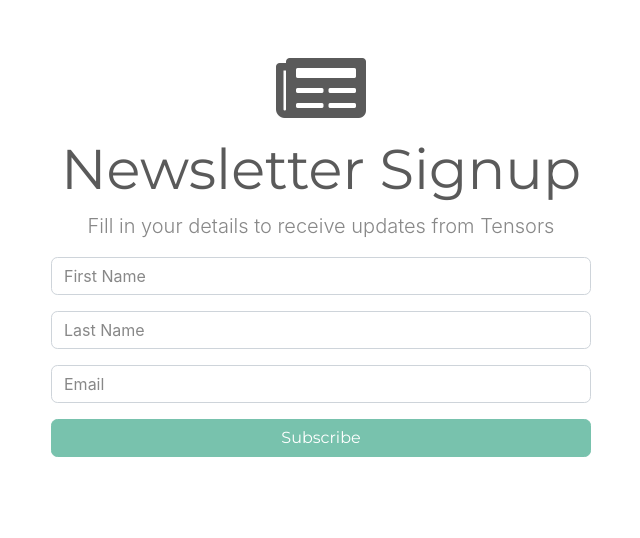
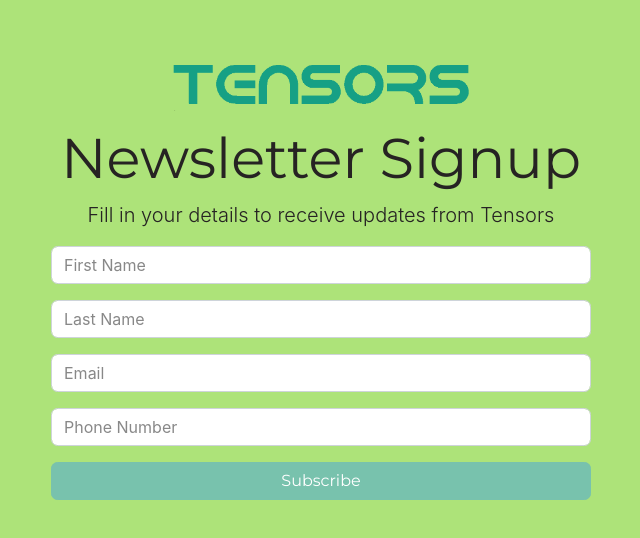
Before and after one commit to tensorsiitm/Newsletter, a website: page public/index.html in a window 1280 px wide. Shown: the whole page, without its empty margins (319-959 px from the left). Drawn offline with nearby package versions, Linux system fonts and the light colour scheme.

Commit message:
Ready for heroku

```diff
--- a/app.js
+++ b/app.js
@@ -13,7 +13,7 @@ app.use(express.static(path.join(__dirname, 'public')))
 
 //Subscribe Route
 app.post('/subscribe', (req, res) => {
-    const { firstName, lastName, email} = req.body;
+    const { firstName, lastName, email, phone} = req.body;
     //Make Sure Filled
     if(!firstName || !lastName || !email) {
         res.redirect('/fail.html')
@@ -27,7 +27,8 @@ app.post('/subscribe', (req, res) => {
                 status: 'subscribed',
                 merge_fields: {
                     FNAME: firstName,
-                    LNAME: lastName
+                    LNAME: lastName,
+                    PHONE: phone
                 }
             }
         ]
--- a/package.json
+++ b/package.json
@@ -6,18 +6,19 @@
   "homepage": "http://tensorsiitm.github.io/Newsletter",
   "scripts": {
     "predeploy": "npm run build",
-    "deploy":"gh-pages -d build",
+    "deploy": "gh-pages -d build",
     "start": "node app",
     "dev": "nodemon app"
   },
   "engines": {
-    "node": "12.18.3"
+    "node": "12.x"
   },
   "author": "Faseeh Ahmed",
   "license": "ISC",
   "dependencies": {
     "body-parser": "^1.19.0",
     "express": "^4.17.1",
+    "google-spreadsheet": "^3.0.13",
     "node-fetch": "^2.6.1",
     "request": "^2.88.2"
   }
--- /dev/null
+++ b/public/css/index.css
@@ -0,0 +1,13 @@
+body {
+    background-color: rgb(173,227,121);
+}
+
+h1, p {
+    color: rgb(38,35,35);
+}
+
+img {
+    position: relative;
+    margin: auto;
+    width: 300px;
+}
--- a/public/index.html
+++ b/public/index.html
@@ -7,12 +7,13 @@
     <link rel="stylesheet" type="text/css" href="https://bootswatch.com/4/minty/bootstrap.min.css">
     <link rel="stylesheet" href="https://use.fontawesome.com/releases/v5.5.0/css/all.css"
     integrity="sha384-B4dIYHKNBt8Bc12p+WXckhzcICo0wtJAoU8YZTY5qE0Id1GSseTk6S+L3BlXeVIU" crossorigin="anonymous" />
+    <link rel="stylesheet" type="text/css" href="css/index.css">
 </head>
 <body>
     <div class="container">
         <section class="row mt-5 text-center">
           <div class="col-md-6 m-auto">
-            <h1><i class="fas fa-newspaper fa-2x"></i></h1>
+            <img src="logof.png" alt="Tensors-logo">
             <h1 class="display-4">Newsletter Signup</h1>
             <p class="lead">
               Fill in your details to receive updates from Tensors
@@ -28,6 +29,9 @@
               <div class="form-group">
                 <input type="email" name="email" id="email" class="form-control" placeholder="Email" required />
               </div>
+              <div class="form-group">
+                <input type="tel" name="phone" id="phone" class="form-control" placeholder="Phone Number" />
+              </div>
               <button type="submit" class="btn btn-primary btn-block">
                 Subscribe
               </button>
```
Also changed, not shown: public/css/message.css (line endings or trailing spaces), public/logof.png (added), 3 other files.
